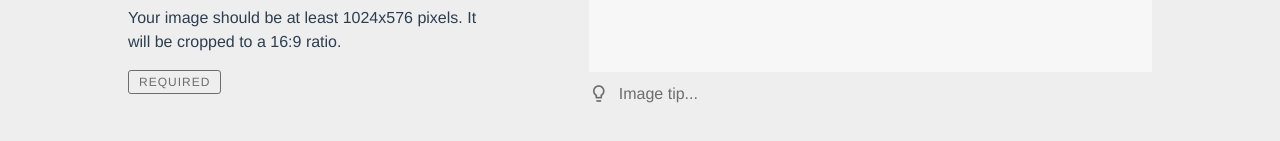
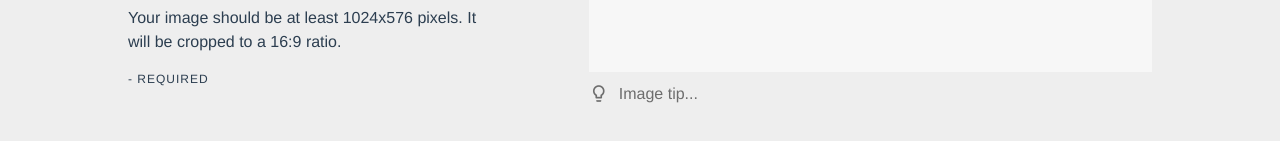
Before and after one commit to Delta-Band/charidy-templates, a Vue app: page /wizard in a window 1280 px wide. Shown: the part 581-722 px from the top of the page. Built offline with nearby package versions, Linux system fonts and the light colour scheme; what vue-css-donut-chart would draw is missing.

Commit message:
more design fixes

```diff
--- a/src/components/wizard/cover/CampaignTitle.vue
+++ b/src/components/wizard/cover/CampaignTitle.vue
@@ -19,10 +19,10 @@
         }"
     >
       <div class="input-title">Title</div>
-      <v-text-field height="50" class="text-input"></v-text-field>
+      <v-text-field height="50" class="text-input" counter></v-text-field>
       <WizardFieldTip class="text-input-tip">Title tip...</WizardFieldTip>
       <div class="input-title">Subtitle</div>
-      <v-text-field height="50" class="text-input"></v-text-field>
+      <v-text-field height="50" class="text-input" counter></v-text-field>
       <WizardFieldTip class="text-input-tip">Subtitle tip...</WizardFieldTip>
     </section>
   </div>
--- a/src/components/wizard/shared-styles/components.scss
+++ b/src/components/wizard/shared-styles/components.scss
@@ -83,9 +83,9 @@ $ease: cubic-bezier(0.25, 0.46, 0.45, 0.94);
 }
 
 .tag {
-  padding: 2px 10px;
-  border: 1px solid $yellow;
-  color: $yellow;
+  // padding: 2px 10px;
+  // border: 1px solid $yellow;
+  // color: $yellow;
   // font-weight: normal;
   font-size: 12px;
   text-transform: uppercase;
@@ -93,9 +93,13 @@ $ease: cubic-bezier(0.25, 0.46, 0.45, 0.94);
   border-radius: 3px;
   font-weight: 500;
 
+  &::before {
+    content: '- ';
+  }
+
   &.required {
-    border: 1px solid $greyDark;
-    color: $greyDark;
+    // border: 1px solid $greyDark;
+    // color: $greyDark;
   }
 }
 
```
